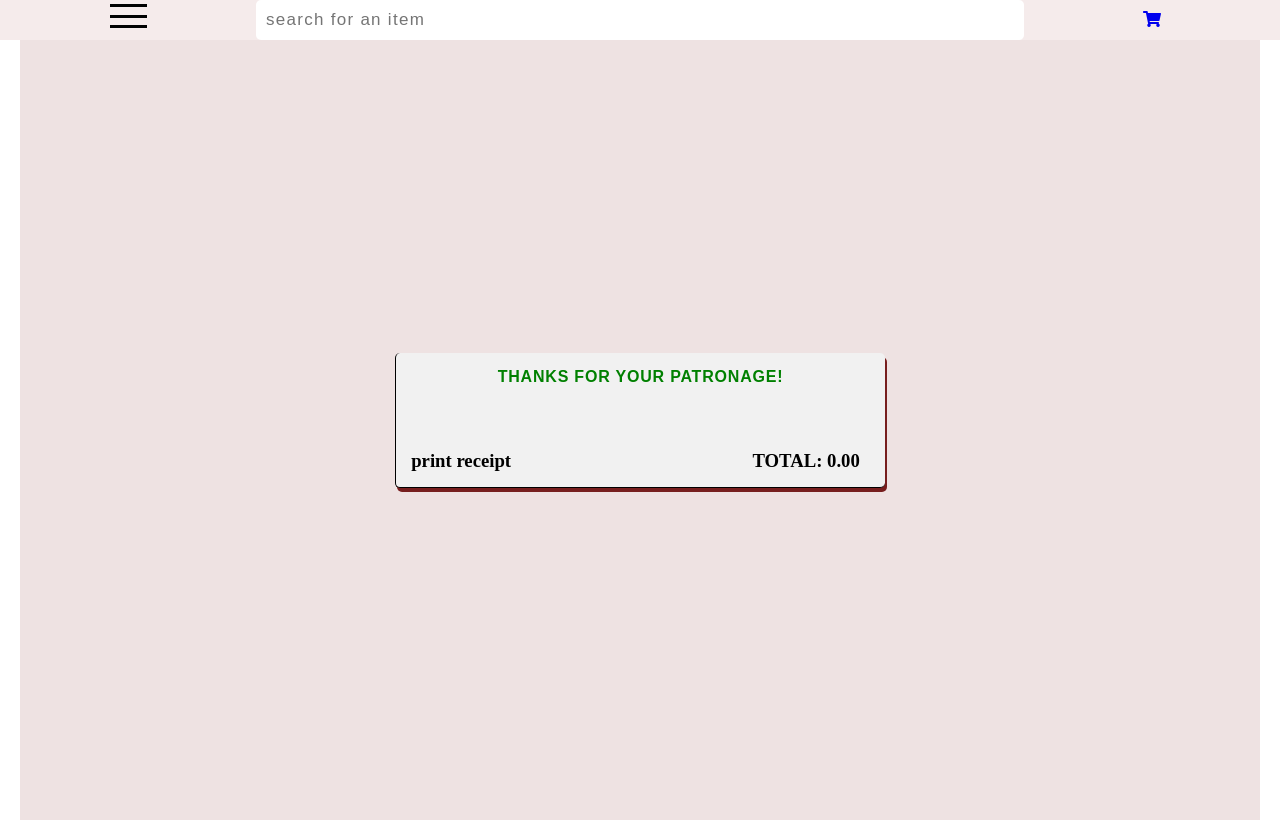
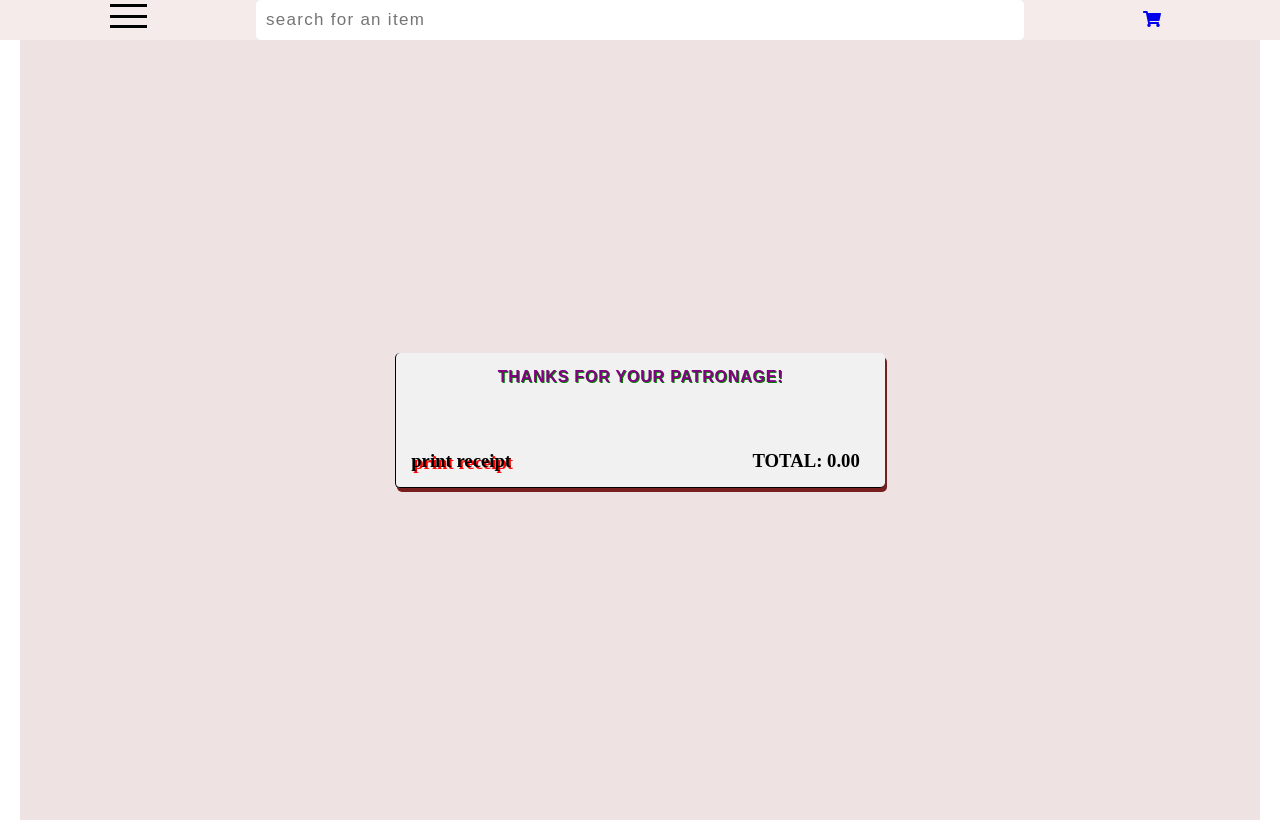
Before and after one commit to fredie7/ecomerce, a React (Create React App) app: page /receipt in a window 1280 px wide. Built offline with nearby package versions, Linux system fonts and the light colour scheme.

Commit message:
thanks for

```diff
--- a/src/shopComponents/Receipt/Receipt.module.css
+++ b/src/shopComponents/Receipt/Receipt.module.css
@@ -62,6 +62,7 @@ p.Title {
 
 .Prt {
     font-family: cursive;
+    text-shadow: 2px 2px #FF0000;
 }
 .Tot {
     text-transform: uppercase;
@@ -69,7 +70,8 @@ p.Title {
 
 .Thanks {
     text-transform: uppercase;
-    color: green;
+    color: purple;
+    text-shadow: 1px 1px green;
     margin-bottom: 2rem;
     text-align: center;
     letter-spacing: 0.05rem;
```
Also changed, not shown: 1 other file (tests, documents, lock files or other folders).
